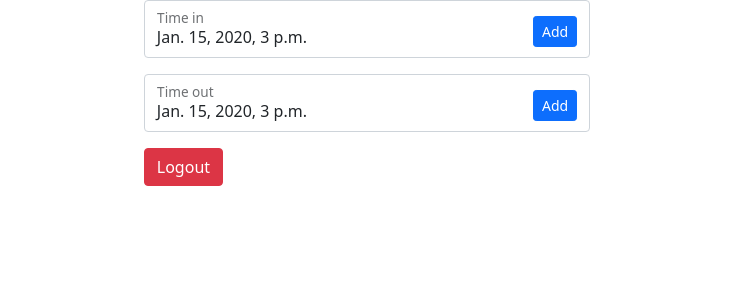
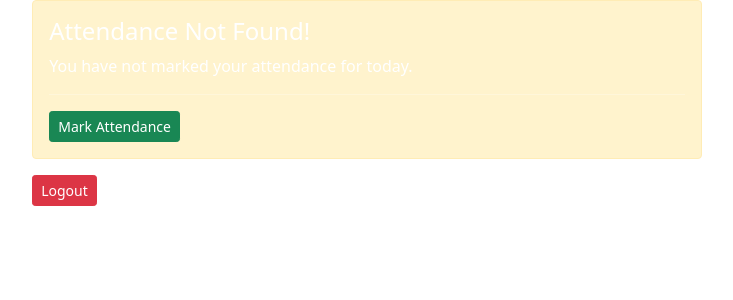
Before and after one commit to sam1-khan/attendance_app, a Django app: page / in a window 1280 px wide. Shown: the top 300 px of the page, without its empty margins (273-1006 px from the left). Run offline with Django 4.2, Linux system fonts and the light colour scheme; a user stored in the database is signed in; tables that the repository leaves empty hold one stand-in row (values such as "Sample post"); some libraries are stand-ins or nearby versions.

Commit message:
Changes to AttendanceListView, and fixed login/logout and ui in list.html

```diff
--- a/attendance_project/attendance/templates/attendance/list.html
+++ b/attendance_project/attendance/templates/attendance/list.html
@@ -1,10 +1,9 @@
 {% extends "base_bootstrap.html" %}
 {% block content %}
-<div style="width: 40%" class="m-auto">
+<div style="width: 60%" class="m-auto">
 {% if user.is_authenticated %}
     {% if attendance_list %}
         {% for attendance in attendance_list %}
-{% if attendance.owner_id == user.id %}
             <div class="form-floating mb-3">
               <div class="form-control d-flex justify-content-between">{{ attendance.check_in }}
                 <a href="{% url 'attendance:attendance_update' attendance.id %}" class="align-self-end btn btn-primary btn-sm">Add</a>
@@ -12,34 +11,30 @@
               <label for="floatingInput">Time in</label>
             </div>
             <div class="form-floating">
-  <div class="form-control d-flex justify-content-between">{{ attendance.check_in }}
+              <div class="form-control d-flex justify-content-between">{{ attendance.check_out }}
                 <a href="{% url 'attendance:attendance_update' attendance.id %}" class="align-self-end btn btn-primary btn-sm">Add</a>
               </div>
               <label for="floatingPassword">Time out</label>
             </div>
-{% endif %}
         {% endfor %}
     {% else %}
-<div class="alert alert-primary" style="color: white" role="alert">
-  <h4 class="alert-heading">No Attendance Found!</h4>
+    <div class="alert alert-warning" style="color: white" role="alert">
+      <h4 class="alert-heading">Attendance Not Found!</h4>
       <p>You have not marked your attendance for today.</p>
       <hr>
-  <p class="mb-0"><a href="{% url 'attendance:attendance_create' %}">Mark Attendance</a></p>
+      <p class="mb-0"><a class="btn btn-success btn-sm" href="{% url 'attendance:attendance_create' %}">Mark Attendance</a></p>
     </div>
     {% endif %}
-</p>
 {% else %}
     <div class="alert alert-danger" style="color: white" role="alert">
       <h4 class="alert-heading">You are not logged in!</h4>
       <p>Please login to mark your attendance.<p>
       <hr>
-  <a href="{% url 'login' %}?next={% url 'attendance:all' %}" class="btn btn-primary">Login</a>
+      <a href="{% url 'login' %}?next={% url 'attendance:all' %}" class="btn btn-sm btn-primary">Login</a>
     </div>
 {% endif %}
-</p>
-<p>
 {% if user.is_authenticated %}
-  <a href="{% url 'logout' %}?next={% url 'attendance:all' %}" class="btn btn-danger">Logout</a>
+  <a href="{% url 'logout' %}?next={% url 'attendance:all' %}" class="btn btn-danger btn-sm">Logout</a>
 {% endif %}
 </div>
 {% endblock %}
--- a/attendance_project/attendance/views.py
+++ b/attendance_project/attendance/views.py
@@ -1,5 +1,5 @@
 from attendance.models import Attendance
-
+from django.utils import timezone
 from django.views import View, generic
 from django.shortcuts import render, get_object_or_404, redirect
 from django.urls import reverse
@@ -15,24 +15,12 @@ class AttendanceListView(OwnerListView):
     template_name = "attendance/list.html"
 
     def get(self, request) :
-        strval =  request.GET.get("search", False)
-        if strval :
-            # Simple title-only search
-            # objects = Attendance.objects.filter(title__contains=strval).select_related().distinct().order_by('-check_in')[:10]
+        if not request.user.is_authenticated:
+            return redirect('login')
+        today = timezone.now().date()
+        attendance_list = Attendance.objects.filter(owner=request.user, check_in=today) or []
 
-            # Multi-field search
-            # __icontains for case-insensitive search
-            query = Q(title__icontains=strval)
-            query.add(Q(text__icontains=strval), Q.OR)
-            attendance_list = Attendance.objects.filter(query).select_related().distinct().order_by('-check_in')
-        else :
-            attendance_list = Attendance.objects.all().order_by('-check_in')
-
-        # Augment the attendance_list
-        for obj in attendance_list:
-            obj.natural_updated = naturaltime(obj.check_in)
-
-        ctx = {'attendance_list' : attendance_list, 'search': strval}
+        ctx = {'attendance_list' : attendance_list}
         return render(request, self.template_name, ctx)
 
 
--- a/attendance_project/attendance_project/settings.py
+++ b/attendance_project/attendance_project/settings.py
@@ -38,6 +38,9 @@ INSTALLED_APPS = [
     'django.contrib.messages',
     'django.contrib.staticfiles',
     'attendance.apps.AttendanceConfig',
+    'social_django',
+    'crispy_forms',
+    'crispy_bootstrap5',
 ]
 
 MIDDLEWARE = [
@@ -50,6 +53,8 @@ MIDDLEWARE = [
     'django.middleware.clickjacking.XFrameOptionsMiddleware',
 ]
 
+CRISPY_ALLOWED_TEMPLATE_PACKS = "bootstrap5"
+CRISPY_TEMPLATE_PACK = "bootstrap5"
 ROOT_URLCONF = 'attendance_project.urls'
 
 TEMPLATES = [
--- a/attendance_project/attendance_project/urls.py
+++ b/attendance_project/attendance_project/urls.py
@@ -29,6 +29,16 @@ urlpatterns = [
 
 ]
 
+# Serve the favicon - Keep for later
+BASE_DIR = os.path.dirname(os.path.dirname(os.path.abspath(__file__)))
+urlpatterns += [
+    path('favicon.ico', serve, {
+            'path': 'favicon.ico',
+            'document_root': os.path.join(BASE_DIR, 'home/static'),
+        }
+    ),
+]
+
 # Switch to social login if it is configured - Keep for later
 try:
     from . import github_settings
```
Also changed, not shown: attendance_project/attendance/templates/registration/login.html (added, +13 -0 lines), attendance_project/attendance/templates/registration/login_social.html (added, +44 -0 lines). Lines whose indentation alone changed are shown as unchanged.
